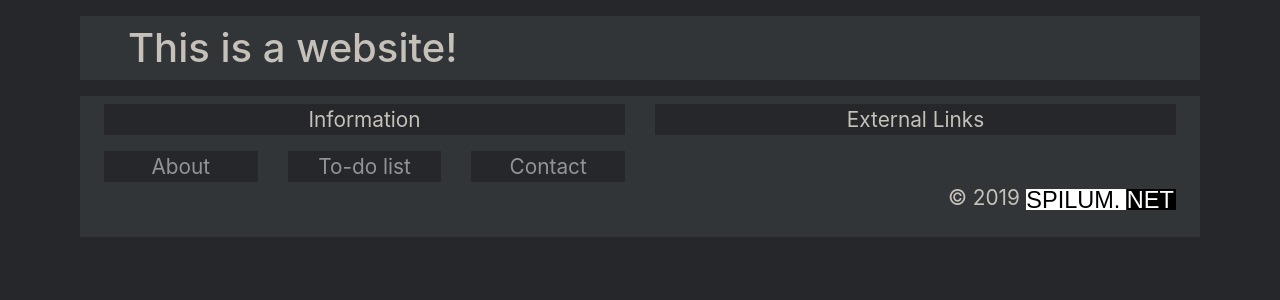
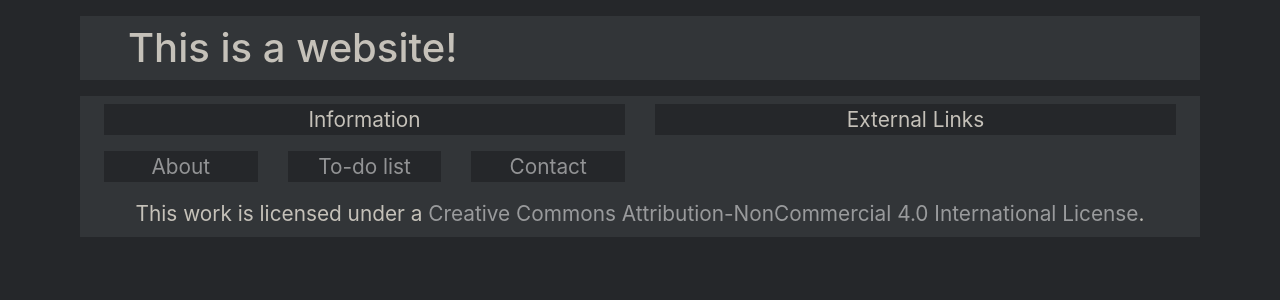
Before and after one commit to SpilumNet/Website, a Flask app: page /about in a window 1280 px wide. Shown: the part 68-368 px from the top of the page. Run offline with Flask 2, Linux system fonts and the light colour scheme; some libraries are stand-ins or nearby versions.

Commit message:
Replace license

```diff
--- a/app/static/css/base.css
+++ b/app/static/css/base.css
@@ -43,8 +43,10 @@ footer {
     font-size: 1.3rem;
 }
 
-footer img {
-    max-height: 1.3rem;
+.license {
+	text-align: center;
+	margin-top: 1rem;
+	margin-bottom: 0;
 }
 
 /* Bootstrap Custom */
--- a/app/templates/essential/footer.html
+++ b/app/templates/essential/footer.html
@@ -18,7 +18,7 @@
             <p class="bg-dark">External Links</p>
         </div>
     </div>
-    <p class="copy text-right">© {{ now.year }} <a href="/"><img src="{{ url_for('static', filename='svg/logo.svg') }}"></a></p>
+	<p class="license">This work is licensed under a <a rel="license" href="http://creativecommons.org/licenses/by-nc/4.0/">Creative Commons Attribution-NonCommercial 4.0 International License</a>.</p>
 
     <!-- Javascript -->
     <script src="https://code.jquery.com/jquery-3.3.1.slim.min.js" integrity="sha384-q8i/X+965DzO0rT7abK41JStQIAqVgRVzpbzo5smXKp4YfRvH+8abtTE1Pi6jizo" crossorigin="anonymous"></script>
```
Also changed, not shown: app/static/svg/PDM.svg (added).
